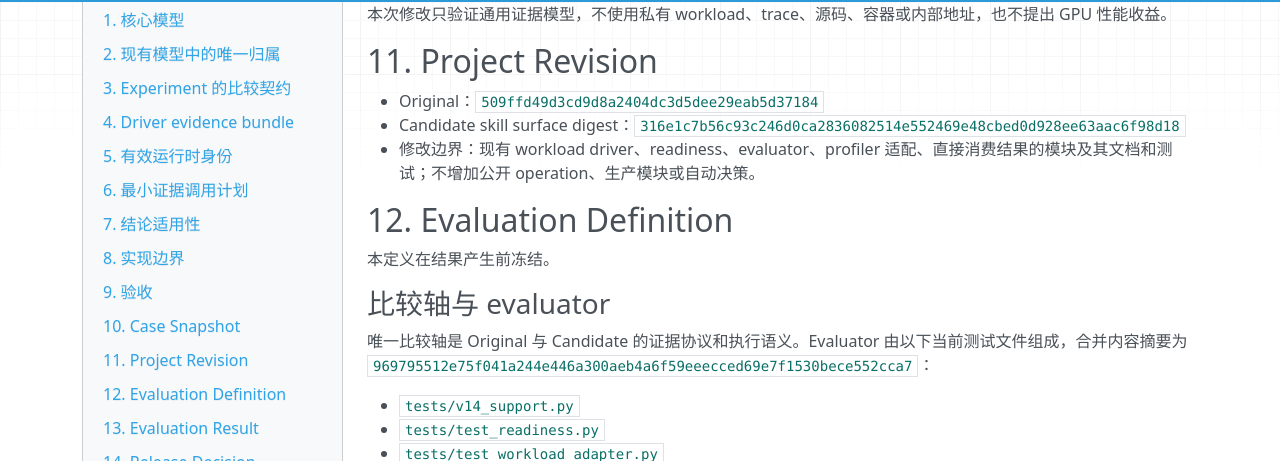
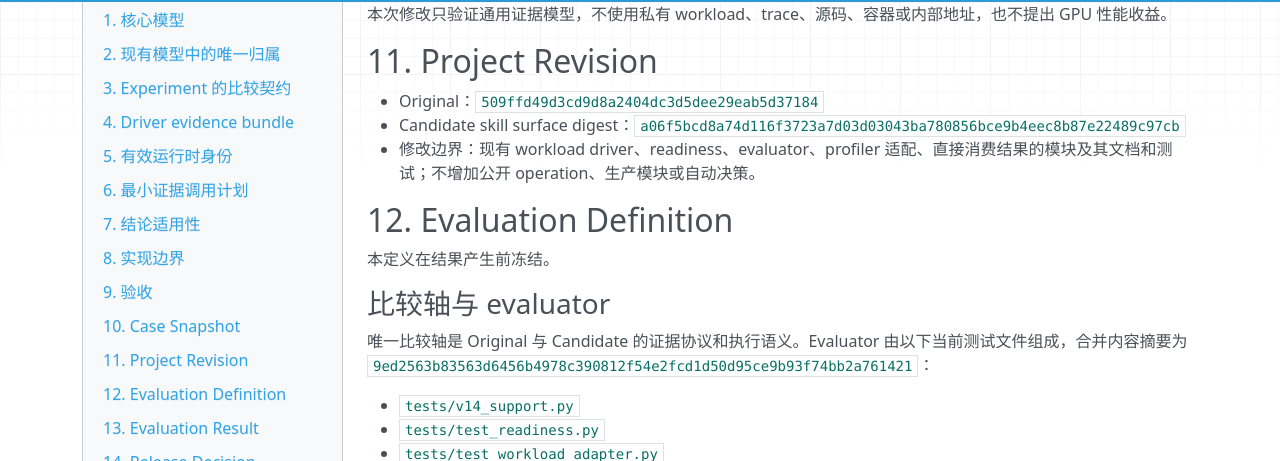
Before and after one commit to troycheng/cuda-kernel-optimizer, an MkDocs documentation site: the page built from docs/maintenance/v1.5-evidence-applicability-design.md, in a window 1280 px wide and 900 px high, scrolled down 3554 px. Shown: the part 142-603 px from the top of the window. Built offline with MkDocs 1.6.1, drawn with Linux system fonts in a browser that asks for light colours; nearby versions of some CDN libraries.

```diff
--- a/docs/maintenance/v1.5-evidence-applicability-design.md
+++ b/docs/maintenance/v1.5-evidence-applicability-design.md
@@ -143,7 +143,7 @@
 ## 11. Project Revision
 
 - Original：`509ffd49d3cd9d8a2404dc3d5dee29eab5d37184`
-- Candidate skill surface digest：`316e1c7b56c93c246d0ca2836082514e552469e48cbed0d928ee63aac6f98d18`
+- Candidate skill surface digest：`a06f5bcd8a74d116f3723a7d03d03043ba780856bce9b4eec8b87e22489c97cb`
 - 修改边界：现有 workload driver、readiness、evaluator、profiler 适配、直接消费结果的模块及其文档和测试；不增加公开 operation、生产模块或自动决策。
 
 ## 12. Evaluation Definition
@@ -152,7 +152,7 @@
 
 ### 比较轴与 evaluator
 
-唯一比较轴是 Original 与 Candidate 的证据协议和执行语义。Evaluator 由以下当前测试文件组成，合并内容摘要为 `969795512e75f041a244e446a300aeb4a6f59eeecced69e7f1530bece552cca7`：
+唯一比较轴是 Original 与 Candidate 的证据协议和执行语义。Evaluator 由以下当前测试文件组成，合并内容摘要为 `9ed2563b83563d6456b4978c390812f54e2fcd1d50d95ce9b93f74bb2a761421`：
 
 - `tests/v14_support.py`
 - `tests/test_readiness.py`
```
